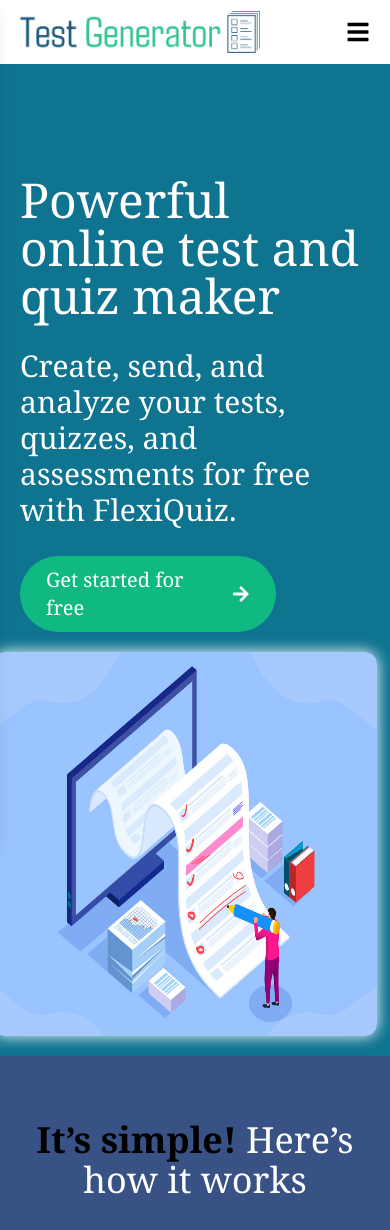
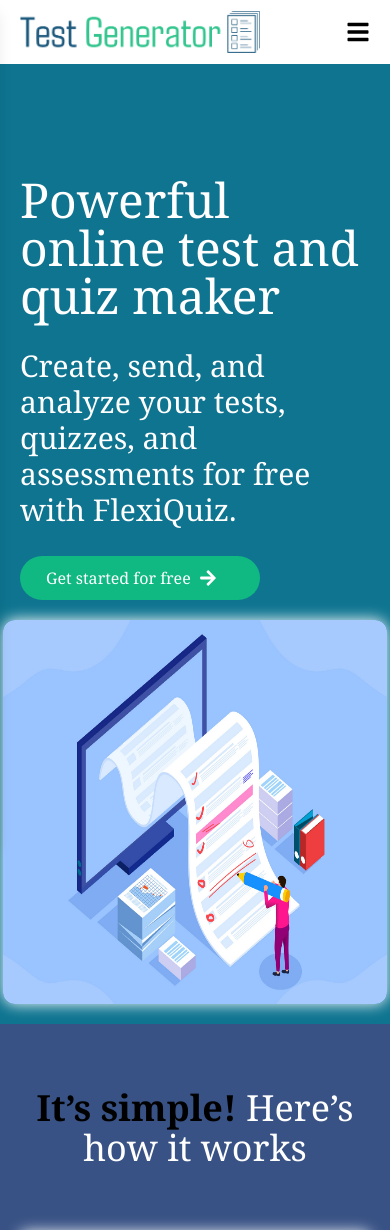
Before and after one commit to Kiritsu0/Test-Generator, a React (Create React App) app: page / in a window 390 px wide. Shown: the top 1230 px of the page. Built offline with nearby package versions, Linux system fonts and the light colour scheme.

Commit message:
fix responsivity bug in the main page

```diff
--- a/src/App.js
+++ b/src/App.js
@@ -5,11 +5,13 @@
 import Context from './components/context';
 import Main from './components/main';
 import Loader from './components/loader';
+import Nav from "./components/navbar";
 
 function App() {
   return (
     <Context>
       <HashRouter>
+        <Nav />
         <Loader />
         <Routes>
           <Route path='/' element={<Main />} />
--- a/src/components/generator/index.jsx
+++ b/src/components/generator/index.jsx
@@ -28,9 +28,6 @@
 
   return (
     <div>
-      {/* Render navigation bar */}
-      <Nav />
-
       <div className="flex flex-col justify-center items-center mx-10 my-5 mb-24">
         {showInfoInput ? (
           <div>
--- a/src/components/home/index.jsx
+++ b/src/components/home/index.jsx
@@ -50,14 +50,9 @@
 
   return (
     <div>
-      {/* Render navigation bar */}
-      <header>
-        <Nav />
-      </header>
-
       {/* Main content container with conditional opacity based on loading state */}
       <div
-        className="container-height transition"
+        className="transition"
         style={{ opacity: loading ? "70%" : "100%" }}
       >
         <div className="mt-10 mx-10 sm:mx-auto max-w-96 p-4 rounded-md shadow-lg bg-slate-800">
--- a/src/components/main/index.jsx
+++ b/src/components/main/index.jsx
@@ -9,10 +9,6 @@
 function Main() {
   return (
     <div>
-      <header>
-        <Nav />
-      </header>
-
       <section className="h-1/2 pt-28 pb-5 flex flex-col md:flex-row gap-5 md:gap-0 justify-around items-center bg-cyan-700">
         <div className="max-w-[28rem] space-y-7 mx-5">
           <p className="text-5xl text-white">
@@ -24,7 +20,7 @@
           </p>
           <Link
             to="/home"
-            className="bg-emerald-500 hover:bg-cyan-700 border-2 border-transparent hover:border-white w-64 transition-all ease-in delay-150 duration-200 px-6 py-2 rounded-full flex gap-2 hover:gap-5 items-center text-xl text-white"
+            className="bg-emerald-500 hover:bg-cyan-700 border-2 border-transparent hover:border-white w-60 md:w-64 transition-all ease-in delay-150 duration-200 px-6 py-2 rounded-full flex gap-2 hover:gap-7 items-center md:text-xl text-white"
           >
             Get started for free
             <FaArrowRight className="text-lg" />
@@ -33,7 +29,7 @@
         <img
           src={`${process.env.PUBLIC_URL}/image_1.png`}
           alt="image"
-          className="w-1/2 min-w-96 h-96 mr-5 rounded-xl shadow-custom"
+          className="w-1/2 min-w-96 h-96 mx-5 rounded-xl shadow-custom"
         />
       </section>
 
--- a/src/components/test/index.jsx
+++ b/src/components/test/index.jsx
@@ -91,7 +91,6 @@
 
   return (
     <div>
-      <Nav />
       {result ? (
         // Display the result if the test has been submitted
         <div className="p-4 max-w-[50rem] mx-5 md:mx-auto bg-cyan-700 mt-20 rounded-md shadow-md">
```
